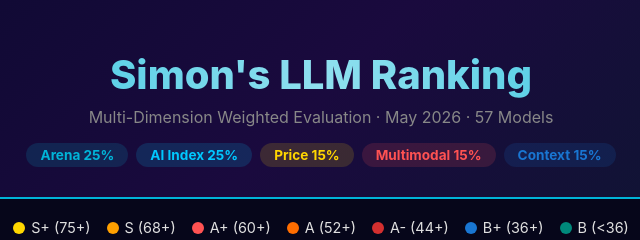
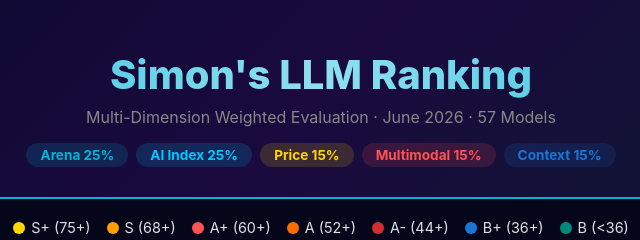
Before and after one commit to handsomezhuzhu/LLMrank, a plain HTML site: page index.html in a window 1280 px wide. Shown: the top 240 px of the page, 319-959 px from the left. Drawn offline with nearby package versions, Linux system fonts and the light colour scheme.

Commit message:
update: daily ranking refresh (2026-06-01)

```diff
--- a/index.html
+++ b/index.html
@@ -23,7 +23,7 @@
 <div id="app" v-cloak>
     <header class="hdr">
         <h1>Simon's LLM Ranking</h1>
-        <p class="sub">Multi-Dimension Weighted Evaluation · May 2026 · 57 Models</p>
+        <p class="sub">Multi-Dimension Weighted Evaluation · June 2026 · 57 Models</p>
         <div class="tags">
             <span class="tag t-arena">Arena 25%</span>
             <span class="tag t-ai">AI Index 25%</span>
```
